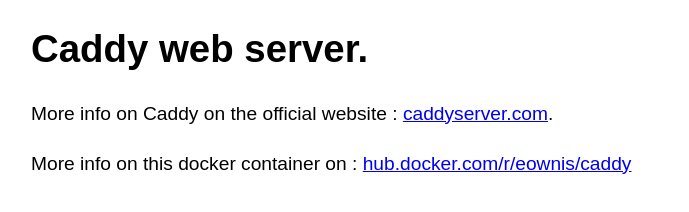
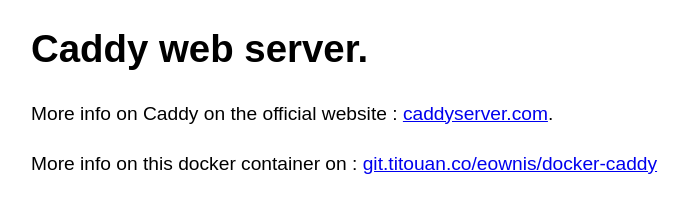
Before and after one commit to titouanco/docker-caddy, a plain HTML site: page index.html in a window 1280 px wide. Shown: the whole page, without its empty margins (225-914 px from the left). Drawn offline with Linux system fonts and the light colour scheme.

```diff
--- a/index.html
+++ b/index.html
@@ -14,7 +14,7 @@
             More info on Caddy on the official website : <a href="https://caddyserver.com">caddyserver.com</a>.
         </p>
         <p>
-            More info on this docker container on : <a href="https://hub.docker.com/r/eownis/caddy">hub.docker.com/r/eownis/caddy</a>
+            More info on this docker container on : <a href="https://git.titouan.co/eownis/docker-caddy">git.titouan.co/eownis/docker-caddy</a>
         </p>
     </body>
 </html>
```
Also changed, not shown: 4 other files.
